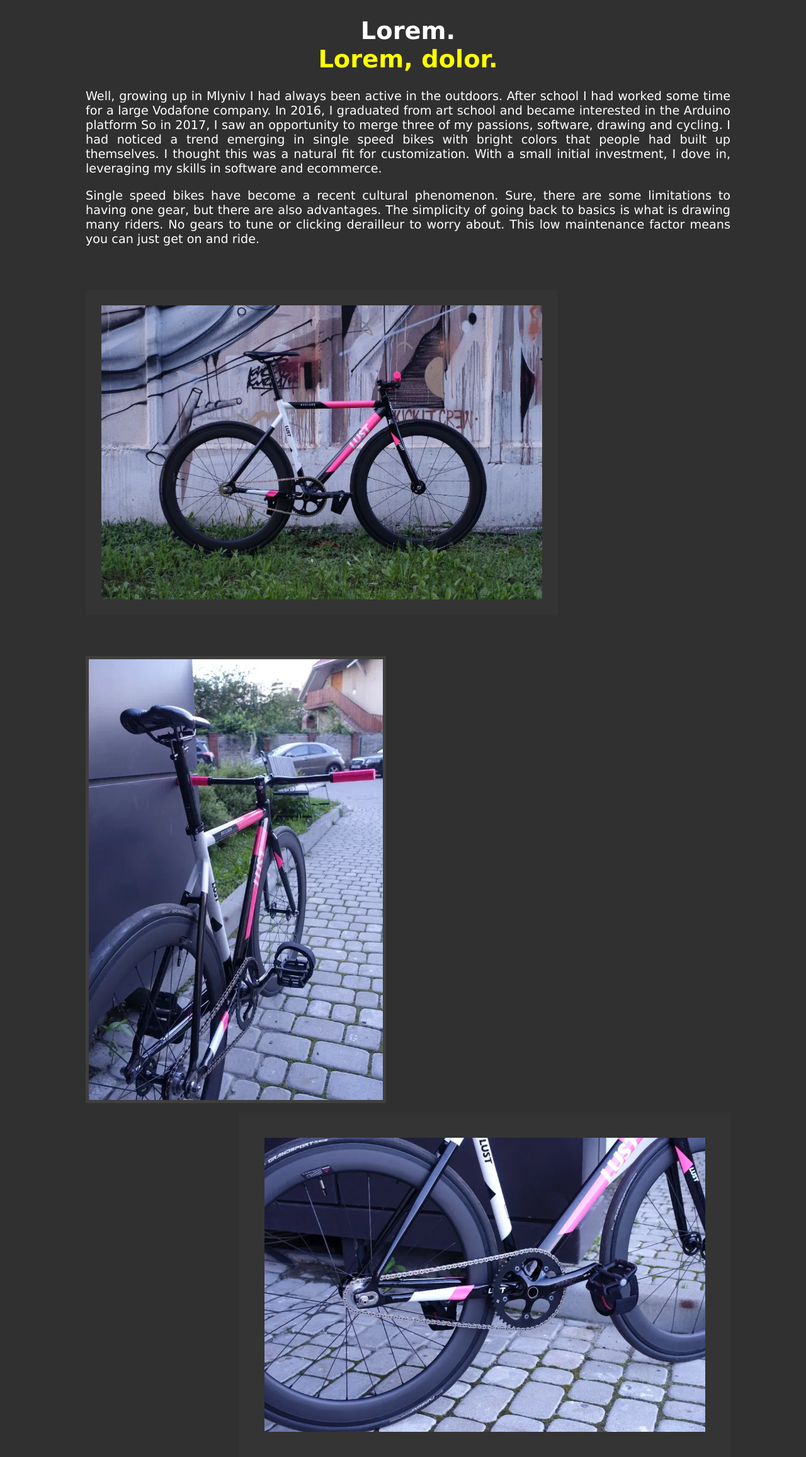
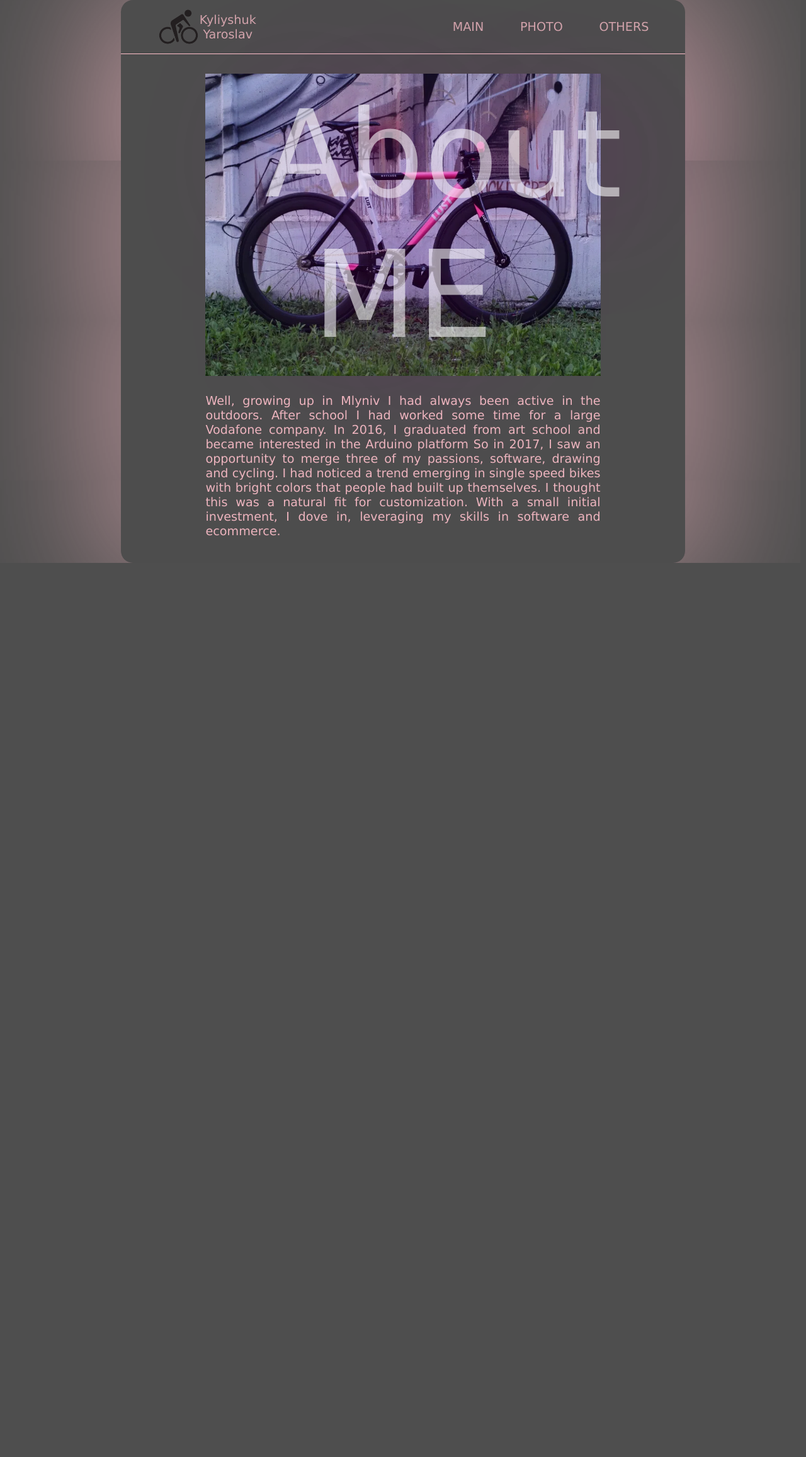
Before and after one commit to kYaRick/PSWA, a PHP site: page / in a window 1280 px wide. Shown: the whole page at 63% size. After the commit the page ends 894 px from the top, so only its background shows below. Run offline with PHP 8.4, Linux system fonts and the light colour scheme.

Commit message:
something like a layout, in the future I will upgrade it

```diff
--- a/lab_1/css/style.css
+++ b/lab_1/css/style.css
@@ -1,18 +1,131 @@
+/* Style for alla contents on this page */
 body{
    width: 100%;
    height: 100%;
-   background: rgb(48, 48, 48);
+   background: rgb(78, 78, 78);
    font-family: Verdana, Geneva, Tahoma, sans-serif;
    font-size: 120%;
-   color: white;
+   color: pink;
+   margin: 0;
 }
+
+*,
+*:before,
+*:after{
+   box-sizing: border-box;
+}
+
+.page{ /* BackStyle for page */
+   width: 70%;
+   margin: 0% 15% 0% 15%;
+   background-color: rgb(77, 77, 77);
+   box-shadow: pink 0em 0em 1000em;
+   border-radius: 1em;
+   padding: 0.1em 0em 1em 0em;
+}
+
+.container{ /* Contrainer style for content box */
+   width: 100%;
+   max-width: 70%;
+   margin: 0 auto;
+}
+/* ~~~~~~~~~~~~~~~~~~~~~~~~~~~~~~~~~~~~ */
+
+/* Header */
+.header{
+   width: 100%;
+   position: absolute;
+   top: 0;
+   left: 0;
+   z-index: 999;
+}
+
+.header__inner{
+   display: flex;
+   padding: 1% 0;
+   align-items: center;
+   justify-content: space-between;
+   border-bottom: 0.1em solid pink;
+}
+
+.header_logo{
+   display: flex;
+   align-items: center;
+   margin-left:3em;
+   width: 15%;
+}
+
+.header_logo img{
+   float: left;
+   width: 50%;
+}
+.header_logo span{
+   text-align: center;
+}
+/* ~~~~~~~~~~~~~~~~~~~~~~~~~~~~~~~~~~~~ */
+
+/* Navigation */
+.nav{
+   display: flex;
+   font-size: 1em;
+   text-transform: uppercase;
+}
+
+.nav__link{
+   margin-right: 3em;
+   text-decoration: none;
+   color: pink;
+   opacity: .75;
+}
+
+/* .nav__link:last-child{
+   margin-right: 0;
+} */
+
+.nav__link:hover{
+   opacity: 1;
+}
+/* ~~~~~~~~~~~~~~~~~~~~~~~~~~~~~~~~~~~~ */
+
+/* Intro */
+.intro{
+   display: flex;
+   width: 70%;
+   margin-top: 6em;
+   margin-left: 15%;
+   margin-right: 15%;
+   height: 25em;
+   flex-direction: column;
+   justify-content: center;
+   background: pink url("../source/img/photo_1.webp") center no-repeat;
+   background-size: cover;
+   /* filter: blur(5px); */
+}
+
+.intro .container{
+   color: rgba(255, 255, 255, 0.575);
+   font-size: 10em;
+   text-align: center;
+   text-shadow: 0 0 1em purple;
+}
+/* ~~~~~~~~~~~~~~~~~~~~~~~~~~~~~~~~~~~~ */
+
+/* After intro content */
+.content{
+   text-align: justify;
+   padding: 1% 15% 0% 15%;
+   color: rgba(255, 192, 203, 0.9)
+}
+/* ~~~~~~~~~~~~~~~~~~~~~~~~~~~~~~~~~~~~ */
+
 h1, h2, h3, h4, h5, h6 {
    /* color: green; */
    text-align: center;
+   margin: 0;
 }
 
 h1 span {
-   color: yellow;
+   color: pink;
 }
 
 .aboutme {
@@ -26,23 +139,28 @@ h1 span {
    margin: auto;
    display: block;
 }
+.content-block{
+   width: 100%;
+   height: 20em;
+   text-align: justify;
+}
 
 #photo_1{
    border: 25px solid rgba(65, 65, 65, 0.233);
-   margin: 50px auto;
-   width: 700px;
+   margin: 0px 50px;
+   width: 40%;
    float: left;
 }
 
-#photo_2{
+/* #photo_2{
    border: 5px solid rgba(65, 65, 65, 0.938);
-   float: left;
    margin: 15px 0px;
-}
+   margin-left: 70px;
+} */
 
-#photo_3{
+/* #photo_3{
    border: 40px solid rgba(65, 65, 65, 0.233);
    float: right;
    width: 700px;
    margin: auto;
-}
+} */
--- a/lab_1/index.html
+++ b/lab_1/index.html
@@ -2,6 +2,7 @@
 <html lang="ua">
 
 <head>
+   <meta charset="utf-8">
    <title>
       Lorem, ipsum dolor.
    </title>
@@ -9,36 +10,84 @@
 </head>
 
 <body>
-   <div>
-      <h1>Lorem.<br><span>Lorem, dolor.</span></h1>
+   <div class="page">
+      <!-- Header -->
+      <header class="header">
+         <div class="container">
+            <div class="header__inner">
+               <div class="header_logo">
+                  <img src="./source/img/bike-logo.png" alt="logo_file_error">
+                  <span class="nav__link">Kyliyshuk Yaroslav</span>
                </div>
-   <div class="aboutme">
+
+               <nav class="nav">
+                  <a class="nav__link" href="#">Main</a>
+                  <a class="nav__link" href="#">Photo</a>
+                  <a class="nav__link" href="#">Others</a>
+               </nav>
+
+            </div>
+         </div>
+      </header>
+
+      <!-- Intro -->
+      <div class="intro">
+         <div class="container">
+            About <span>ME</span>
+         </div>
+      </div>
+      <div class="content">
          <p>
             Well, growing up in Mlyniv I had always been
             active in the outdoors. After school I
-         had worked some time for a large Vodafone company. In 2016, I graduated from art school and became interested
+            had worked some time for a large Vodafone company. In 2016, I graduated from art school and became
+            interested
             in the Arduino platform So in 2017, I saw an opportunity
             to merge three of my passions, software, drawing and cycling. I had noticed a trend
             emerging in single speed bikes with bright colors that people had built up
             themselves. I thought this was a natural fit for customization. With a small
             initial investment, I dove in, leveraging my skills in software and ecommerce.
          </p>
+      </div>
+   </div>
+   <!-- <div class=" page">
+         <h1>About<br><span>me</span></h1>
+         <div class="aboutme">
             <p>
+               Well, growing up in Mlyniv I had always been
+               active in the outdoors. After school I
+               had worked some time for a large Vodafone company. In 2016, I graduated from art school and became
+               interested
+               in the Arduino platform So in 2017, I saw an opportunity
+               to merge three of my passions, software, drawing and cycling. I had noticed a trend
+               emerging in single speed bikes with bright colors that people had built up
+               themselves. I thought this was a natural fit for customization. With a small
+               initial investment, I dove in, leveraging my skills in software and ecommerce.
+            </p>
+            <div>
+               <p class="content-block">
+                  <img id="photo_1" class="photo" src="./source/img/photo_1.webp" alt="photo_1">
                   Single speed bikes have become a recent cultural
                   phenomenon. Sure, there are some limitations to having one gear, but there are
                   also advantages. The simplicity of going back to basics is what is drawing many
-         riders. No gears to tune or clicking derailleur to worry about. This low maintenance factor means you can
+                  riders. No gears to tune or clicking derailleur to worry about. This low maintenance factor means you
+                  can
                   just get on and ride.
                </p>
             </div>
+         </div>
          <div class="contents">
-      <div></div>
-      <img id="photo_1" class="photo" src="./source/img/photo_1.webp" alt="photo_1">
-      <img id="photo_2" class="photo" src="./source/img/photo_2.webp" alt="photo_2">
-      <img id="photo_3" class="photo" src="./source/img/photo_3.webp" alt="photo_3">
+            <div class="content-block>
+            <div class=" photo-card"><img id="photo_1" class="photo" src="./source/img/photo_1.webp" alt="photo_1">
             </div>
+
+         </div>
+      </div>
+
+      <div class="photo-card"><img id="photo_2" class="photo" src="./source/img/photo_2.webp" alt="photo_2"></>
          <div>
          </div>
+      </div> -->
 
 </body>
 
```
Also changed, not shown: lab_1/source/img/bike-logo.png (added). Lines whose indentation alone changed are shown as unchanged.
